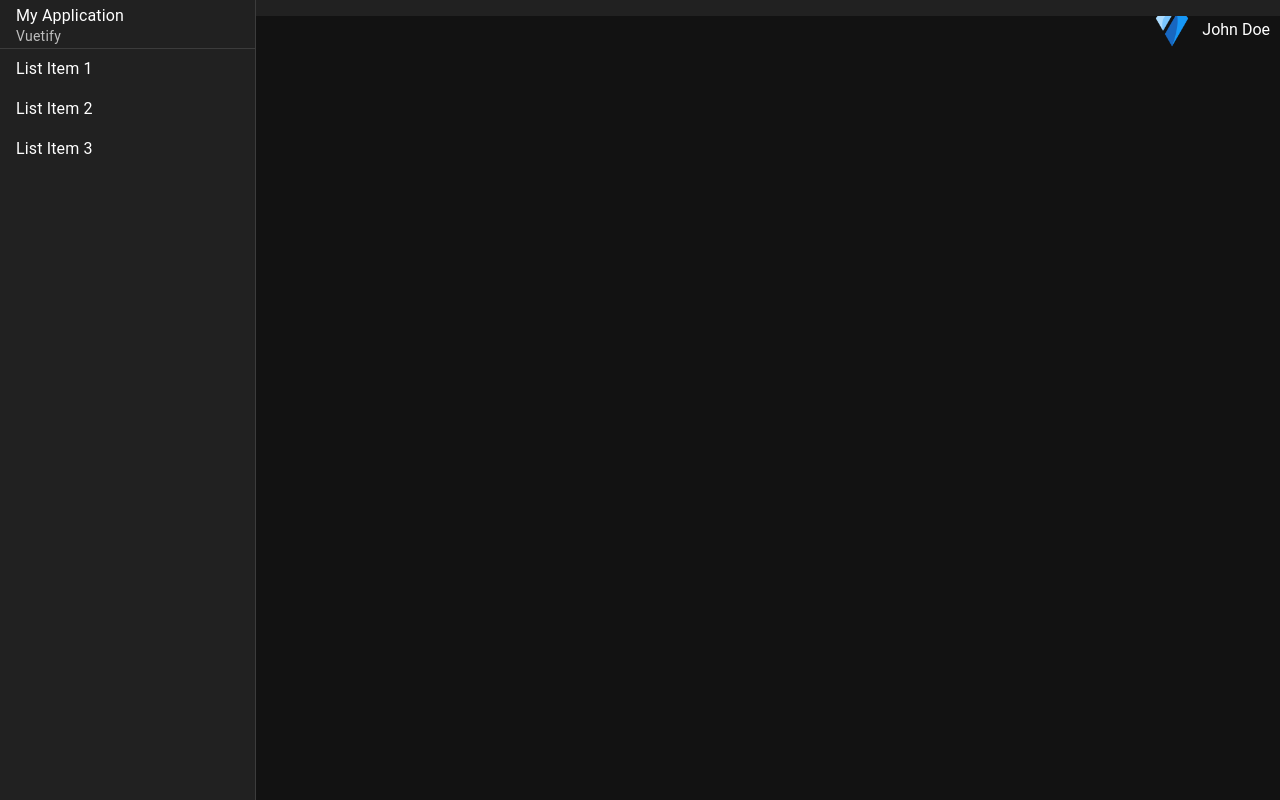
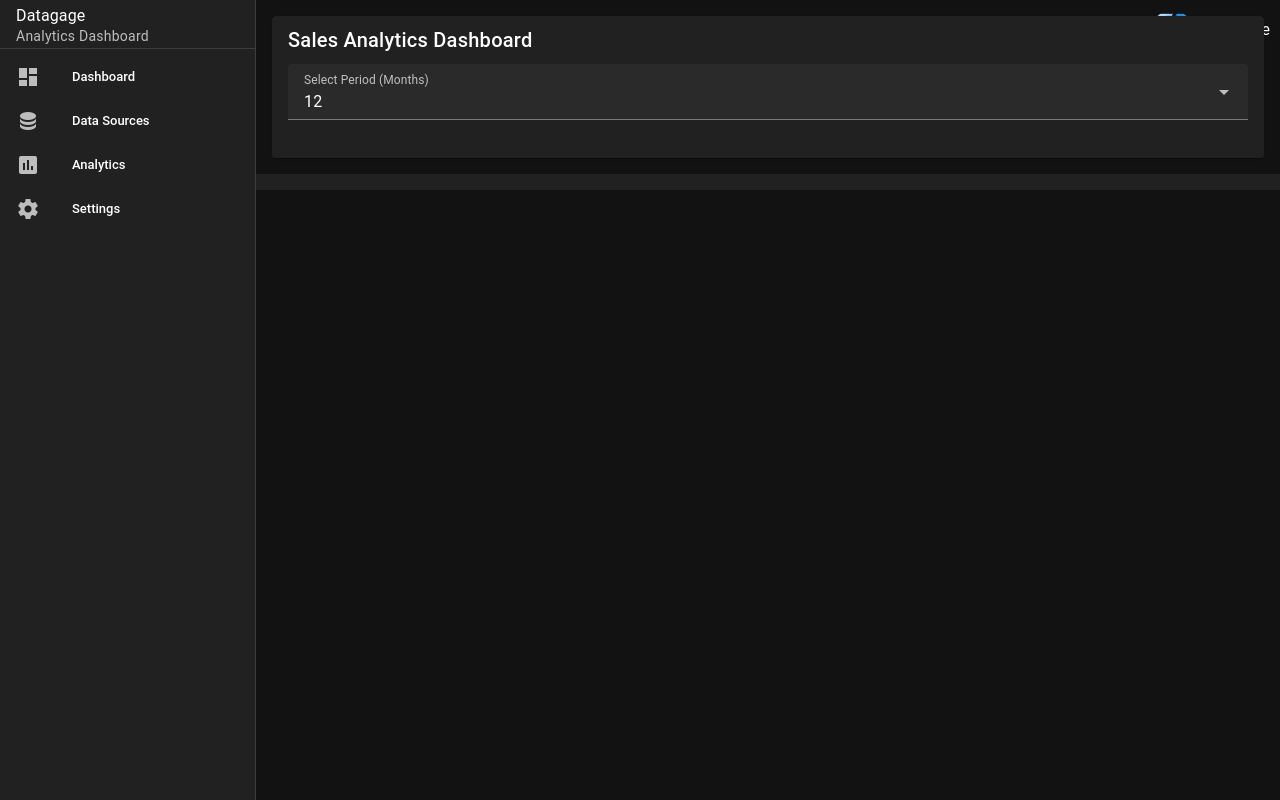
Before and after one commit to Areykal/Datagage-Front-End, a Vue app: page / in a window 1280 px wide. Built offline with nearby package versions, Linux system fonts and the light colour scheme.

Commit message:
updated navigation drawer

```diff
--- a/package.json
+++ b/package.json
@@ -10,6 +10,7 @@
   },
   "dependencies": {
     "@mdi/font": "7.4.47",
+    "axios": "^1.7.9",
     "roboto-fontface": "*",
     "vue": "^3.4.31",
     "vuetify": "^3.6.14"
--- a/src/components/Dashboard.vue
+++ b/src/components/Dashboard.vue
@@ -1,3 +1,78 @@
-<script setup></script>
+<script setup>
+import { onMounted, ref } from "vue";
+import { useAnalyticsStore } from "@/store/analytics";
 
-<template></template>
+const analytics = useAnalyticsStore;
+const months = ref(12);
+
+onMounted(() => {
+  analytics.fetchSalesAnalysis(months.value);
+});
+</script>
+
+<template>
+  <v-container>
+    <v-row>
+      <v-col cols="12">
+        <v-card>
+          <v-card-title>Sales Analytics Dashboard</v-card-title>
+          <v-card-text>
+            <v-select
+              v-model="months"
+              :items="[3, 6, 12, 24]"
+              label="Select Period (Months)"
+              @update:modelValue="analytics.fetchSalesAnalysis(months)"
+            ></v-select>
+
+            <v-alert
+              v-if="analytics.state.error"
+              type="error"
+              text="{{ analytics.state.error }}"
+            ></v-alert>
+
+            <v-progress-circular
+              v-if="analytics.state.loading"
+              indeterminate
+              color="primary"
+            ></v-progress-circular>
+
+            <template v-else-if="analytics.state.salesData.length">
+              <v-row>
+                <v-col
+                  v-for="(data, index) in analytics.state.salesData"
+                  :key="index"
+                  cols="12"
+                  md="4"
+                >
+                  <v-card>
+                    <v-card-title>{{
+                      new Date(data.month).toLocaleDateString("en-US", {
+                        month: "long",
+                        year: "numeric",
+                      })
+                    }}</v-card-title>
+                    <v-card-text>
+                      <p>Revenue: ${{ data.total_revenue }}</p>
+                      <p>Orders: {{ data.total_orders }}</p>
+                      <p>Customers: {{ data.unique_customers }}</p>
+                      <p>Avg Order: ${{ data.avg_order_value }}</p>
+                    </v-card-text>
+                  </v-card>
+                </v-col>
+              </v-row>
+
+              <v-card class="mt-4">
+                <v-card-title>Analysis</v-card-title>
+                <v-card-text>
+                  <p style="white-space: pre-line">
+                    {{ analytics.state.analysis }}
+                  </p>
+                </v-card-text>
+              </v-card>
+            </template>
+          </v-card-text>
+        </v-card>
+      </v-col>
+    </v-row>
+  </v-container>
+</template>
--- a/src/components/Navigation.vue
+++ b/src/components/Navigation.vue
@@ -1,11 +1,32 @@
 <script setup></script>
 
 <template>
-  <v-navigation-drawer>
-    <v-list-item title="My Application" subtitle="Vuetify"></v-list-item>
+  <v-navigation-drawer permanent>
+    <v-list-item title="Datagage" subtitle="Analytics Dashboard"></v-list-item>
+
     <v-divider></v-divider>
-    <v-list-item link title="List Item 1"></v-list-item>
-    <v-list-item link title="List Item 2"></v-list-item>
-    <v-list-item link title="List Item 3"></v-list-item>
+
+    <v-list density="compact" nav>
+      <v-list-item
+        prepend-icon="mdi-view-dashboard"
+        title="Dashboard"
+        value="dashboard"
+      ></v-list-item>
+      <v-list-item
+        prepend-icon="mdi-database"
+        title="Data Sources"
+        value="sources"
+      ></v-list-item>
+      <v-list-item
+        prepend-icon="mdi-chart-box"
+        title="Analytics"
+        value="analytics"
+      ></v-list-item>
+      <v-list-item
+        prepend-icon="mdi-cog"
+        title="Settings"
+        value="settings"
+      ></v-list-item>
+    </v-list>
   </v-navigation-drawer>
 </template>
--- /dev/null
+++ b/src/store/analytics.js
@@ -0,0 +1,27 @@
+import axios from "axios";
+
+const API_URL = "http://localhost:5000";
+
+export const useAnalyticsStore = {
+  state: {
+    salesData: [],
+    analysis: null,
+    loading: false,
+    error: null,
+  },
+
+  async fetchSalesAnalysis(months = 12) {
+    this.state.loading = true;
+    try {
+      const response = await axios.get(
+        `${API_URL}/analytics/sales-analysis?months=${months}`
+      );
+      this.state.salesData = response.data.data;
+      this.state.analysis = response.data.analysis;
+    } catch (error) {
+      this.state.error = error.message;
+    } finally {
+      this.state.loading = false;
+    }
+  },
+};
--- a/vite.config.mjs
+++ b/vite.config.mjs
@@ -1,54 +1,48 @@
 // Plugins
-import Components from 'unplugin-vue-components/vite'
-import Vue from '@vitejs/plugin-vue'
-import Vuetify, { transformAssetUrls } from 'vite-plugin-vuetify'
-import ViteFonts from 'unplugin-fonts/vite'
+import Components from "unplugin-vue-components/vite";
+import Vue from "@vitejs/plugin-vue";
+import Vuetify, { transformAssetUrls } from "vite-plugin-vuetify";
+import ViteFonts from "unplugin-fonts/vite";
 
 // Utilities
-import { defineConfig } from 'vite'
-import { fileURLToPath, URL } from 'node:url'
+import { defineConfig } from "vite";
+import { fileURLToPath, URL } from "node:url";
 
 // https://vitejs.dev/config/
 export default defineConfig({
   plugins: [
     Vue({
-      template: { transformAssetUrls }
+      template: { transformAssetUrls },
     }),
     // https://github.com/vuetifyjs/vuetify-loader/tree/master/packages/vite-plugin#readme
     Vuetify(),
     Components(),
     ViteFonts({
       google: {
-        families: [{
-          name: 'Roboto',
-          styles: 'wght@100;300;400;500;700;900',
-        }],
+        families: [
+          {
+            name: "Roboto",
+            styles: "wght@100;300;400;500;700;900",
+          },
+        ],
       },
     }),
   ],
-  define: { 'process.env': {} },
+  define: { "process.env": {} },
   resolve: {
     alias: {
-      '@': fileURLToPath(new URL('./src', import.meta.url))
+      "@": fileURLToPath(new URL("./src", import.meta.url)),
     },
-    extensions: [
-      '.js',
-      '.json',
-      '.jsx',
-      '.mjs',
-      '.ts',
-      '.tsx',
-      '.vue',
-    ],
+    extensions: [".js", ".json", ".jsx", ".mjs", ".ts", ".tsx", ".vue"],
   },
   server: {
-    port: 3000,
+    port: 8080,
   },
   css: {
     preprocessorOptions: {
       sass: {
-        api: 'modern-compiler',
+        api: "modern-compiler",
       },
     },
   },
-})
+});
```
Also changed, not shown: 1 other file (tests, documents, lock files or other folders).
